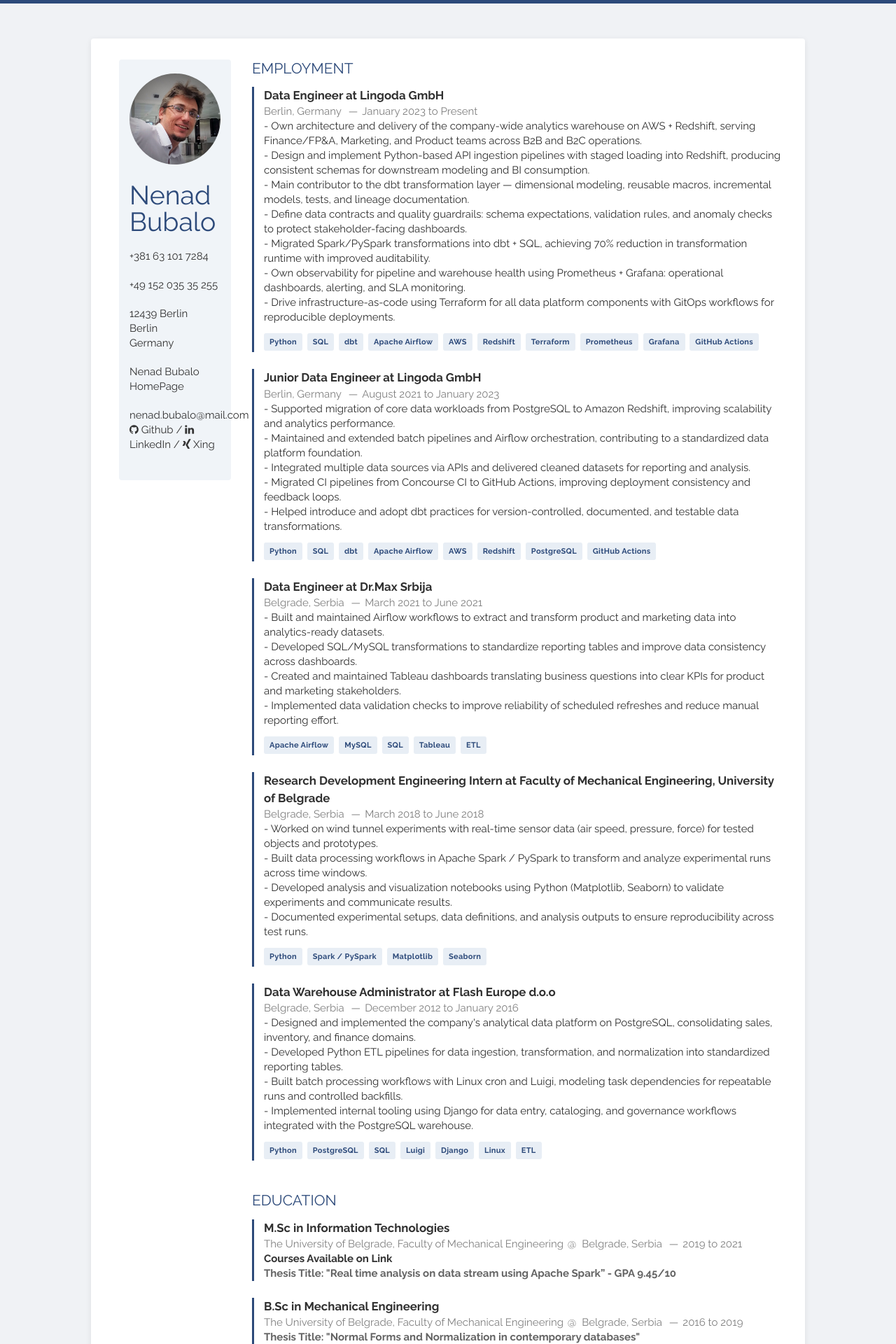
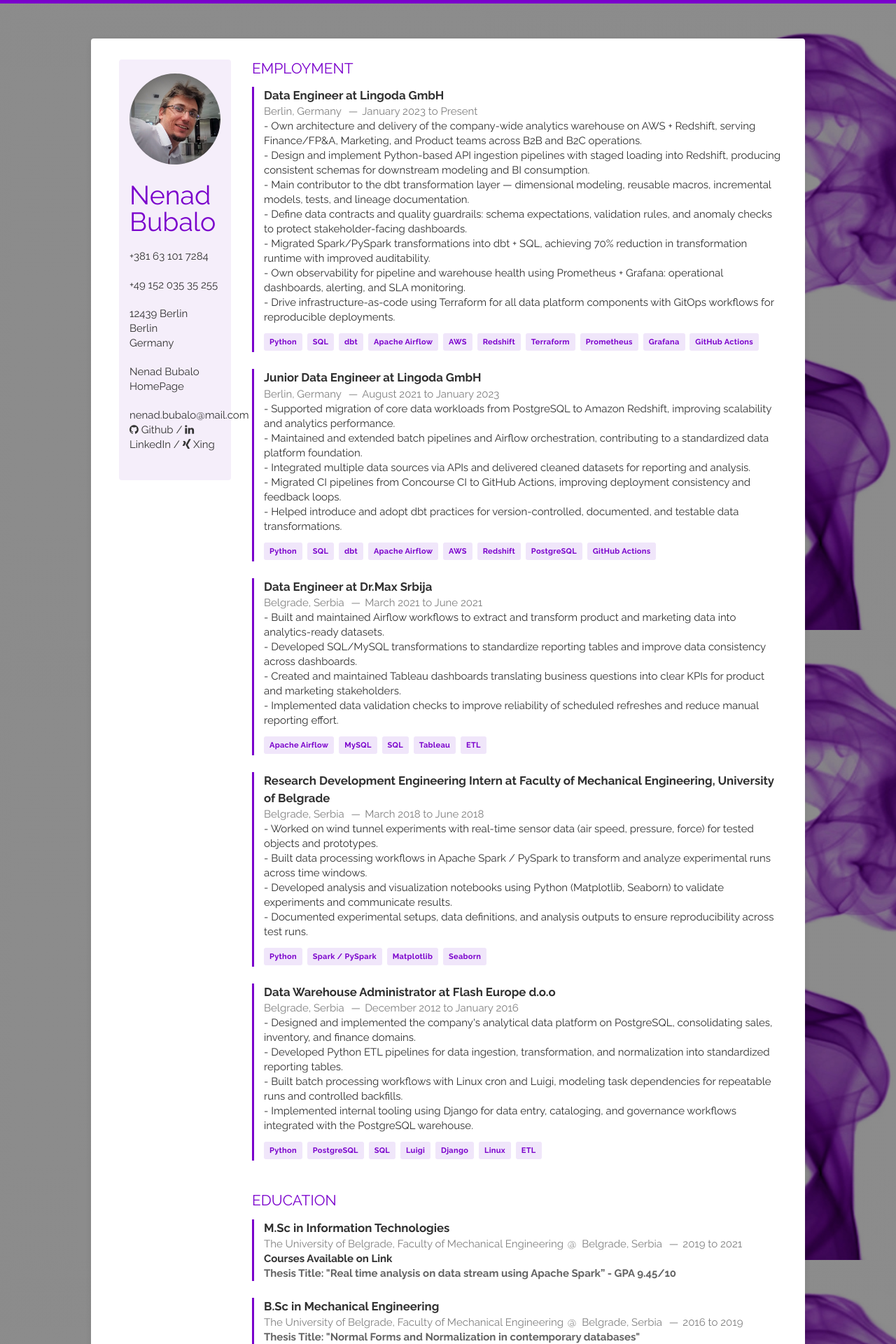
Before and after one commit to MouseOnTheKeys/cv, a Jekyll site: the page built from index.html, in a window 1280 px wide. Shown: the top 1920 px of the page at 70% size. Built offline with Jekyll 4.4.1, drawn with Linux system fonts in a browser that asks for light colours; the list of posts is cut into pages by our own code.

Commit message:
2026: update 9

```diff
--- a/static/css/layout.css
+++ b/static/css/layout.css
@@ -1,13 +1,18 @@
 @import url(https://fonts.googleapis.com/css?family=Raleway:700,400);
 
 body {
-    background-color: #f0f2f5;
+    background-color: #111;
+    background-image: linear-gradient(rgba(0,0,0,0.45), rgba(0,0,0,0.45)), url('wallpaper.jpg');
+    background-repeat: no-repeat;
+    background-attachment: fixed;
+    background-position: center;
+    background-size: cover;
     font-family: "Raleway", Helvetica, Arial, sans-serif;
     font-size: 15px;
     line-height: 21px;
     color: rgb(48, 48, 48);
-    border-top: 5px solid #2d4a7a;
-    border-bottom: 5px solid #2d4a7a;
+    border-top: 5px solid #7a00cc;
+    border-bottom: 5px solid #7a00cc;
 }
 
 .container {
@@ -27,7 +32,7 @@
 }
 
 a:hover, a:focus {
-    color: #2d4a7a;
+    color: #7a00cc;
 }
 
 p, address {
@@ -44,14 +49,14 @@
 }
 
 .container > header {
-    background: #f0f4f8;
+    background: #f5eefa;
     padding: 20px 15px;
     border-radius: 4px;
     box-sizing: border-box;
 }
 
 header > h1, section > h1 {
-    color: #2d4a7a;
+    color: #7a00cc;
 }
 
 header > h1 {
@@ -79,7 +84,7 @@
 }
 
 article {
-    border-left: 3px solid #2d4a7a;
+    border-left: 3px solid #7a00cc;
     padding-left: 14px;
     margin-bottom: 24px;
 }
@@ -135,8 +140,8 @@
 
 .tech-tag {
     display: inline-block;
-    background: #e8eef5;
-    color: #2d4a7a;
+    background: #f0e6fa;
+    color: #7a00cc;
     border-radius: 3px;
     padding: 2px 8px;
     font-size: 11px;
```
